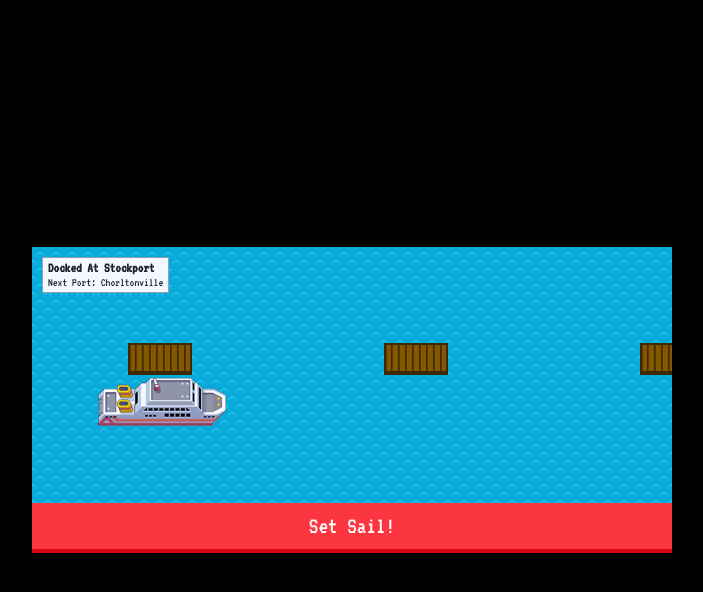
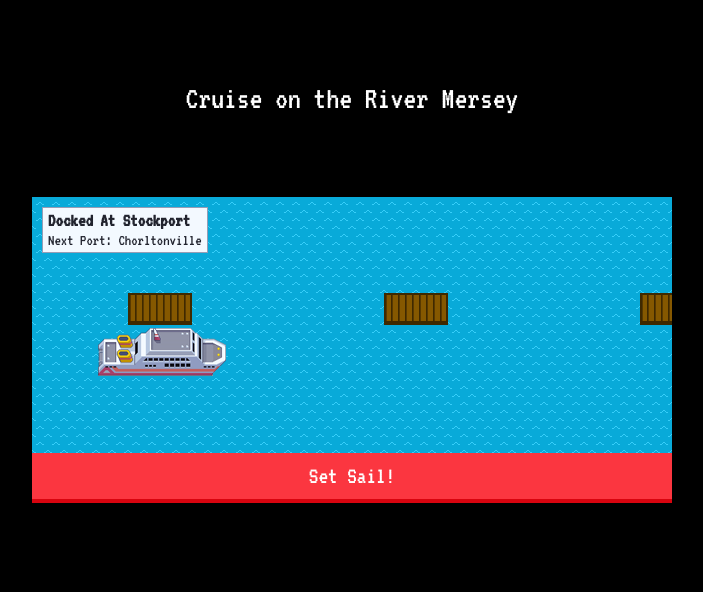
Before and after one commit to pixeljuggle/cruise-ships, a website: page index.html in a window 1280 px wide. Shown: the whole page, without its empty margins (288-991 px from the left). Drawn offline with Linux system fonts and the light colour scheme.

Commit message:
Minor adjustments

```diff
--- a/css/style.css
+++ b/css/style.css
@@ -2,16 +2,22 @@
 
 html, body {
   height: 100%;
+  font-family: VT323;
 }
 
 body {
   background-color: #000;
   display: flex;
   flex-direction: column;
-  justify-content: center;
+  justify-content: flex-start;
   align-items: center;
 }
 
+.title{
+  color: white;
+  font-weight: 100;
+  margin: 10vh 0px;
+}
 .container {
   position: relative;
   width: 640px;
@@ -23,7 +29,7 @@ body {
  top:10px;
  left:10px;
  font-family: VT323;
- font-size: 12px;
+ font-size: 16px;
  color: #21232E;
  background-color: #F3F9FF;
  border: #969DB5 solid 1px;
@@ -69,7 +75,6 @@ body {
 }
 
 .portWelcomeSign {
-  font-family: VT323;
   font-size: 12px;
   color: #21232E;
   background-color: #F3F9FF;
--- a/index.html
+++ b/index.html
@@ -4,12 +4,13 @@
 <head>
   <meta charset="UTF-8">
   <meta name="viewport" content="width=device-width, initial-scale=1.0">
-  <title>Cruise Ships</title>
+  <title>Cruise on the River Mersey</title>
   <link rel="stylesheet" href="./css/normalize.css">
   <link rel="stylesheet" href="./css/style.css">
 </head>
 
 <body>
+  <h1 class="title">Cruise on the River Mersey</h1>
 
   <div class="container">
 
--- a/src/controller.js
+++ b/src/controller.js
@@ -28,7 +28,9 @@
     setSail() {
       const ship = this.ship;
       if (!ship.nextPort) {
-        return alert('Sorry, this is the end !');
+        const theEndMessage = `Sorry, this is the end of the road, or sea.
+Refresh the page to restart`
+        return alert(theEndMessage);
       }
       const currentPortIndex = ship.itinerary.indexOf(ship.currentPort);
       ship.setSail();
```
Also changed, not shown: 1 other file.
